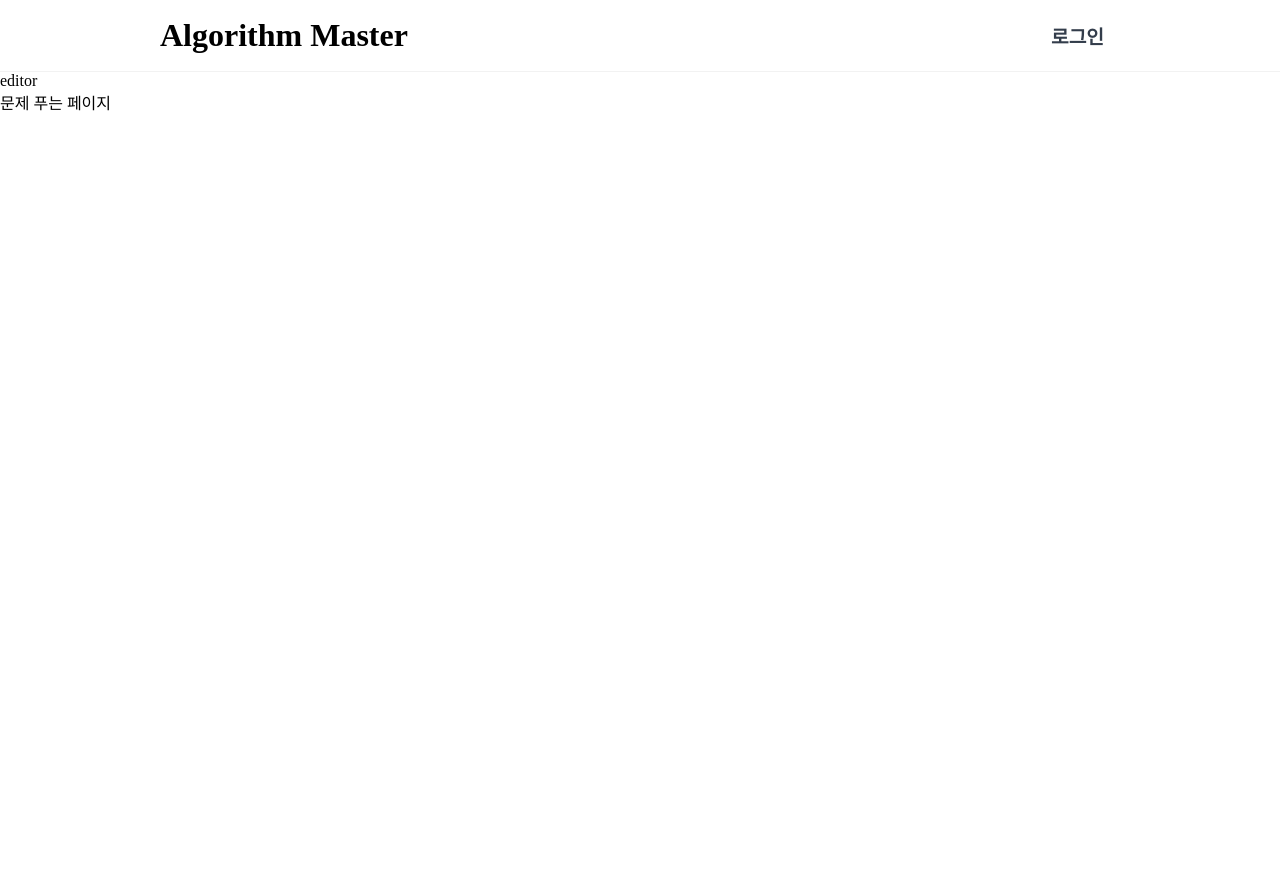
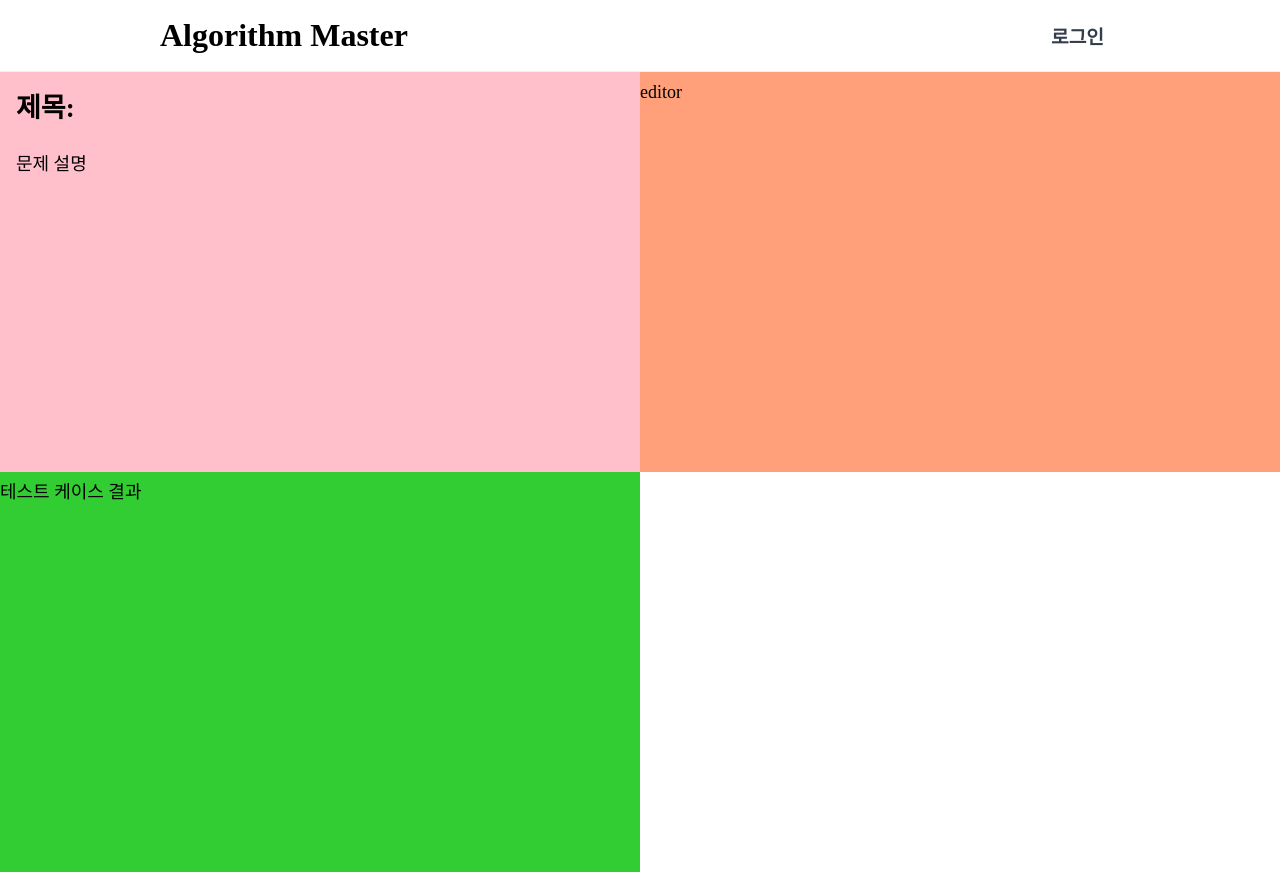
Before and after one commit to tpdud406/algorithm-master-client, a React (Create React App) app: page /users/1/problems/1 in a window 1280 px wide. Before the commit the page ends 800 px from the top, so only its background shows below. Built offline with nearby package versions, Linux system fonts and the light colour scheme; no server answers; a web font is replaced by a local one.

Commit message:
feat: 선택된 문제풀이 화면 UI

```diff
--- /dev/null
+++ b/src/components/Editor/index.js
@@ -0,0 +1,13 @@
+import styled from "styled-components";
+
+function Editor() {
+  return <Wrapper>editor</Wrapper>;
+}
+
+export default Editor;
+
+const Wrapper = styled.div`
+  width: 50%;
+  height: 50vh;
+  background-color: lightsalmon;
+`;
--- /dev/null
+++ b/src/components/Problem/index.js
@@ -0,0 +1,26 @@
+import styled from "styled-components";
+
+function Problem({ title, description }) {
+  return (
+    <Wrapper>
+      <h2>제목: {title}</h2>
+      <p>
+        문제 설명
+        <br /> {description}
+      </p>
+    </Wrapper>
+  );
+}
+
+export default Problem;
+
+const Wrapper = styled.div`
+  width: 50%;
+  height: 50vh;
+  padding: 1rem;
+  background-color: pink;
+
+  p {
+    padding-top: 1rem;
+  }
+`;
--- /dev/null
+++ b/src/components/Results/index.js
@@ -0,0 +1,13 @@
+import styled from "styled-components";
+
+function Results() {
+  return <Wrapper>테스트 케이스 결과</Wrapper>;
+}
+
+export default Results;
+
+const Wrapper = styled.div`
+  width: 50%;
+  height: 50vh;
+  background-color: limegreen;
+`;
--- /dev/null
+++ b/src/components/Tests/index.js
@@ -0,0 +1,35 @@
+import styled from "styled-components";
+
+function Tests({ tests }) {
+  return (
+    <Wrapper>
+      <h3>테스트케이스</h3>
+      {tests &&
+        tests.map((test, index) => (
+          <div key={index}>
+            <p>
+              {index + 1 + ". " + test.description}
+              <br />
+              <span>
+                {">>"} 인수: {test.input} / 결과: {test.output}
+              </span>
+            </p>
+          </div>
+        ))}
+    </Wrapper>
+  );
+}
+
+export default Tests;
+
+const Wrapper = styled.div`
+  width: 50%;
+  height: 50vh;
+  padding: 1rem;
+  background-color: skyblue;
+  font-size: 20px;
+
+  span {
+    padding-left: 1.5rem;
+  }
+`;
--- a/src/pages/SolvingProblem/index.js
+++ b/src/pages/SolvingProblem/index.js
@@ -1,13 +1,67 @@
+import { useEffect, useState } from "react";
+import { useParams } from "react-router-dom";
+import axios from "axios";
+import styled from "styled-components";
 import Header from "../../components/Header";
+import Problem from "../../components/Problem";
+import Editor from "../../components/Editor";
+import Tests from "../../components/Tests";
+import Results from "../../components/Results";
 
 function SolvingProblem() {
+  const { user_id, problem_id } = useParams();
+  const [problem, setProblem] = useState({});
+  const { title, description, tests } = problem;
+
+  useEffect(
+    () => async () => {
+      try {
+        const response = await axios.get(
+          `${process.env.REACT_APP_SERVER_HOST}/users/${user_id}/problems/${problem_id}`
+        );
+
+        setProblem(response.data);
+      } catch (err) {
+        console.log(err);
+      }
+    },
+    []
+  );
+
   return (
     <>
       <Header />
-      <div>editor</div>
-      <div>문제 푸는 페이지</div>
+      <Wrapper>
+        <ContentTop>
+          <Problem title={title} description={description} />
+          <Editor />
+        </ContentTop>
+        <ContentBottom>
+          {tests && <Tests tests={tests} />}
+          <Results />
+        </ContentBottom>
+      </Wrapper>
     </>
   );
 }
 
 export default SolvingProblem;
+
+const Wrapper = styled.div`
+  font-size: 18px;
+  line-height: 40px;
+  display: flex;
+  flex-direction: column;
+`;
+
+const ContentTop = styled.div`
+  width: 100%;
+  display: flex;
+  flex-direction: row;
+`;
+
+const ContentBottom = styled.div`
+  width: 100%;
+  display: flex;
+  flex-direction: row;
+`;
```
